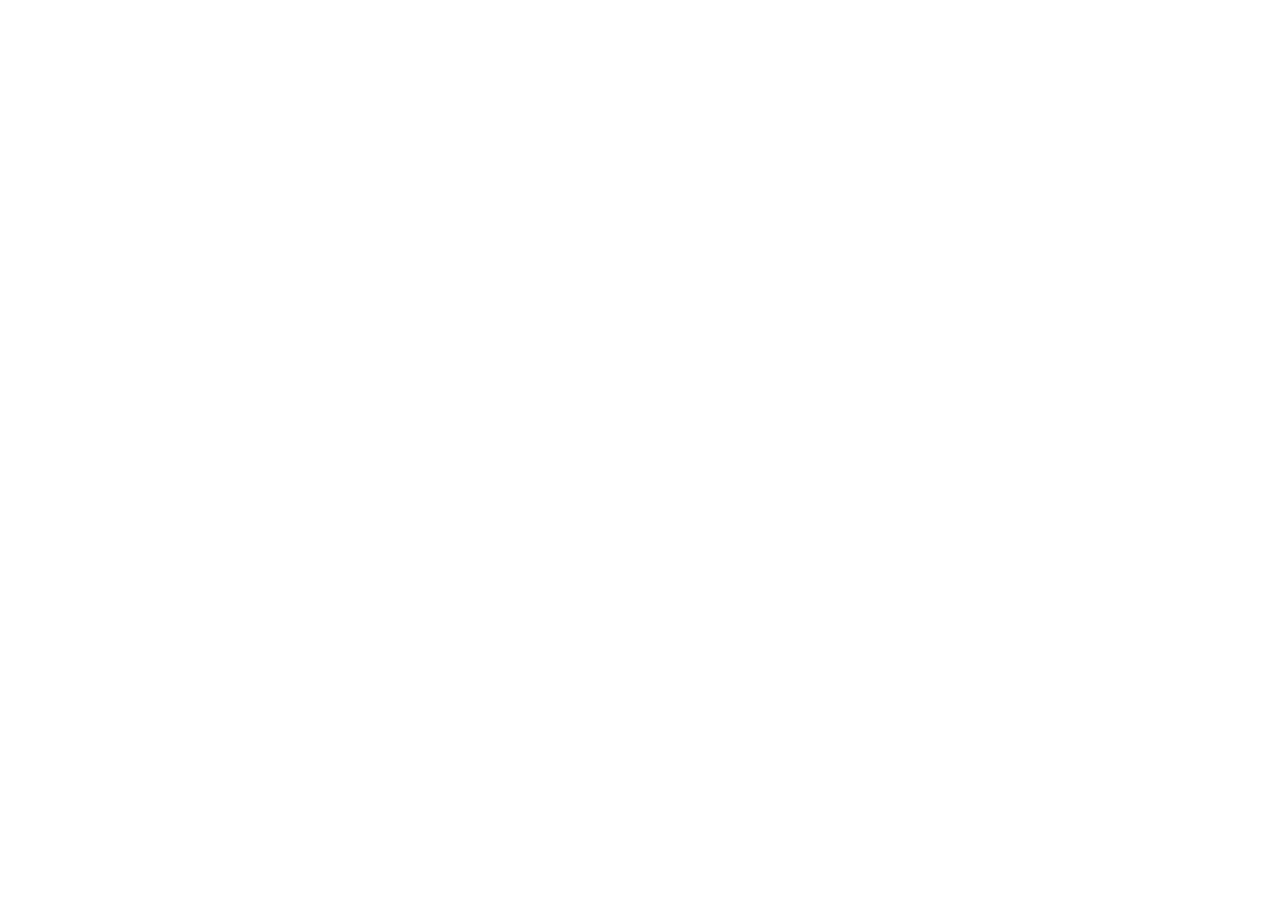
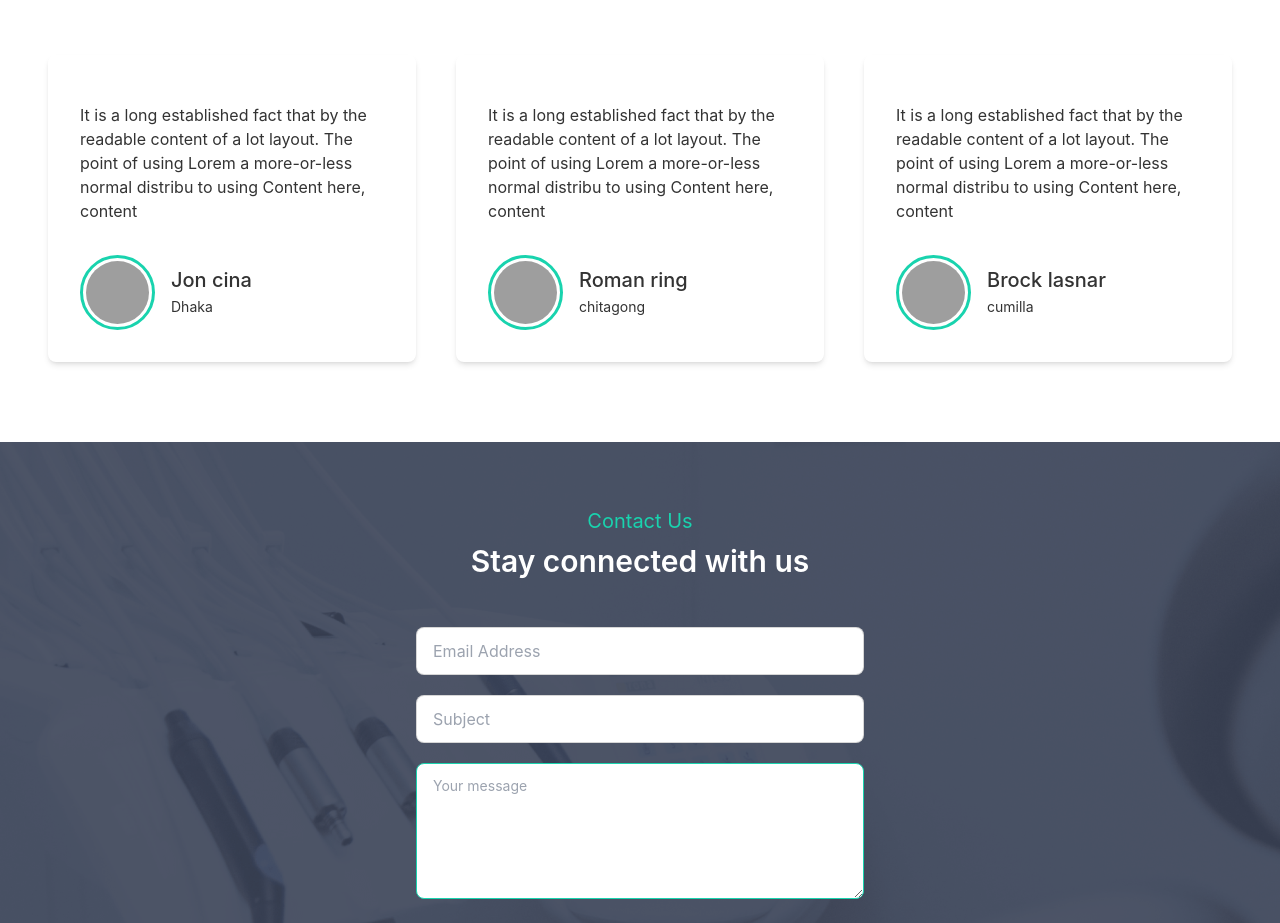
Before and after one commit to ifty03/doctor-portal-client, a React (Create React App) app: page / in a window 1280 px wide. Shown: the part 3469-4392 px from the top of the page. Before the commit the page ends 3231 px from the top, so only its background shows below. Built offline with nearby package versions, Linux system fonts and the light colour scheme; grey boxes are pictures that could not be loaded.

Commit message:
contact secrion added

```diff
--- /dev/null
+++ b/src/Pages/Home/ContactUs.js
@@ -0,0 +1,47 @@
+import React from "react";
+import bgImage from "../../assets/images/appointment.png";
+
+const ContactUs = () => {
+  return (
+    <section
+      className="py-[65px]"
+      style={{ backgroundImage: `url(${bgImage})` }}
+    >
+      <div class="card mx-auto flex-shrink-0 w-full max-w-lg">
+        <h4 className="text-xl text-center text-secondary">Contact Us</h4>
+        <h2 className="text-3xl text-white text-center mb-4 mt-2 font-semibold">
+          Stay connected with us
+        </h2>
+        <div class="card-body">
+          <div class="form-control">
+            <input
+              type="text"
+              placeholder="Email Address"
+              class="input mb-[12px] input-bordered"
+            />
+          </div>
+          <div class="form-control">
+            <input
+              type="text"
+              placeholder="Subject"
+              class="input mb-[12px] input-bordered"
+            />
+          </div>
+          <div class="form-control">
+            <textarea
+              class="textarea textarea-secondary h-[136px]"
+              placeholder="Your message"
+            ></textarea>
+          </div>
+          <div class="form-control mt-6">
+            <button className="btn px-8 w-fit mx-auto btn-primary text-white  bg-gradient-to-r from-secondary to-primary hover:bg-gradient-to-r hover:from-primary hover:to-secondary">
+              submit
+            </button>
+          </div>
+        </div>
+      </div>
+    </section>
+  );
+};
+
+export default ContactUs;
--- a/src/Pages/Home/Home.js
+++ b/src/Pages/Home/Home.js
@@ -1,7 +1,9 @@
 import React from "react";
 import Appointment from "./Appointment";
 import Banner from "./Banner/Banner";
+import ContactUs from "./ContactUs";
 import Info from "./Info";
+import PatientsReview from "./PatientsReview";
 import Services from "./Services";
 
 const Home = () => {
@@ -11,6 +13,8 @@ const Home = () => {
       <Info />
       <Services />
       <Appointment />
+      <PatientsReview />
+      <ContactUs />
     </div>
   );
 };
--- /dev/null
+++ b/src/Pages/Home/PatientsReview.js
@@ -0,0 +1,55 @@
+import React from "react";
+import quote from "../../assets/icons/quote.svg";
+import Reviews from "./Reviews";
+
+const PatientsReview = () => {
+  const reviews = [
+    {
+      _id: 1,
+      name: "Jon cina",
+      city: "Dhaka",
+      review:
+        "It is a long established fact that by the readable content of a lot layout. The point of using Lorem a more-or-less normal distribu to using Content here, content",
+      img: "https://source.unsplash.com/100x100/?portrait",
+      rating: 4,
+    },
+    {
+      _id: 2,
+      name: "Roman ring",
+      city: "chitagong",
+      review:
+        "It is a long established fact that by the readable content of a lot layout. The point of using Lorem a more-or-less normal distribu to using Content here, content",
+      img: "https://source.unsplash.com/100x100/?portrait",
+      rating: 5,
+    },
+    {
+      _id: 3,
+      name: "Brock lasnar",
+      city: "cumilla",
+      review:
+        "It is a long established fact that by the readable content of a lot layout. The point of using Lorem a more-or-less normal distribu to using Content here, content",
+      img: "https://source.unsplash.com/100x100/?portrait",
+      rating: 4,
+    },
+  ];
+  return (
+    <section className="my-20">
+      <div className="flex justify-between items-center mx-4 md:mx-12 lg:mx-12">
+        <div>
+          <h5 className="text-xl font-semibold">Testimonial</h5>
+          <h3 className="text-4xl font-semibold">What Our Patients Says</h3>
+        </div>
+        <div>
+          <img className="w-[192px]" src={quote} alt="" />
+        </div>
+      </div>
+      <div className="grid md:grid-cols-2 lg:grid-cols-3 gap-10 grid-cols-1 md:mx-12 mx-4">
+        {reviews.map((review) => (
+          <Reviews key={review._id} review={review}></Reviews>
+        ))}
+      </div>
+    </section>
+  );
+};
+
+export default PatientsReview;
--- /dev/null
+++ b/src/Pages/Home/Reviews.js
@@ -0,0 +1,27 @@
+import React from "react";
+
+const Reviews = (props) => {
+  const { img, review, name, city, rating } = props?.review;
+  return (
+    <div className="max-w-md md:mt-14 mt-6 p-8 overflow-hidden rounded-lg shadow-md bg-coolGray-50 text-coolGray-800">
+      <article>
+        <p className="mt-4 text-md">{review}</p>
+        <div className="flex items-center mt-8 space-x-4">
+          <img
+            src={img}
+            alt=""
+            className="w-[75px] border-[3px] p-[3px] border-secondary rounded-full bg-coolGray-500"
+          />
+          <div>
+            <h3 className="text-xl font-medium">{name}</h3>
+            <time datetime="2021-02-18" className="text-sm text-coolGray-600">
+              {city}
+            </time>
+          </div>
+        </div>
+      </article>
+    </div>
+  );
+};
+
+export default Reviews;
```
